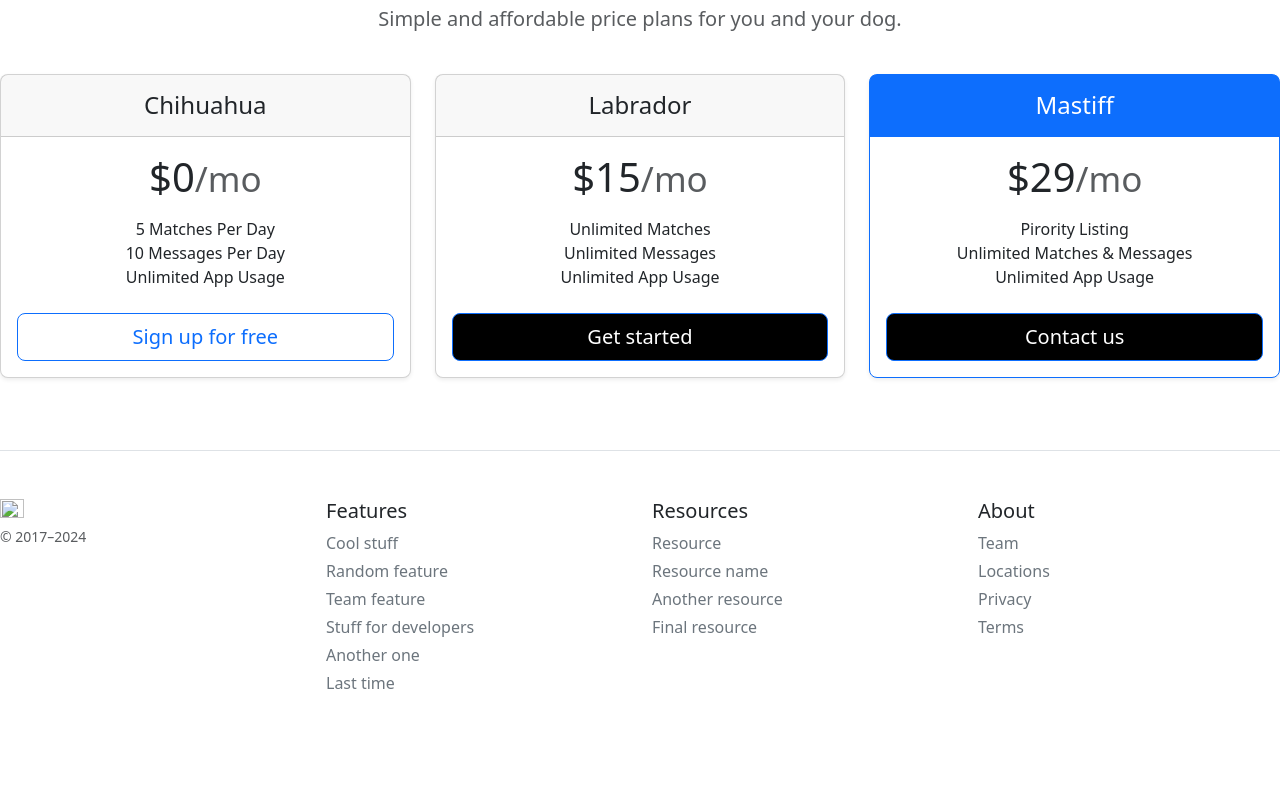
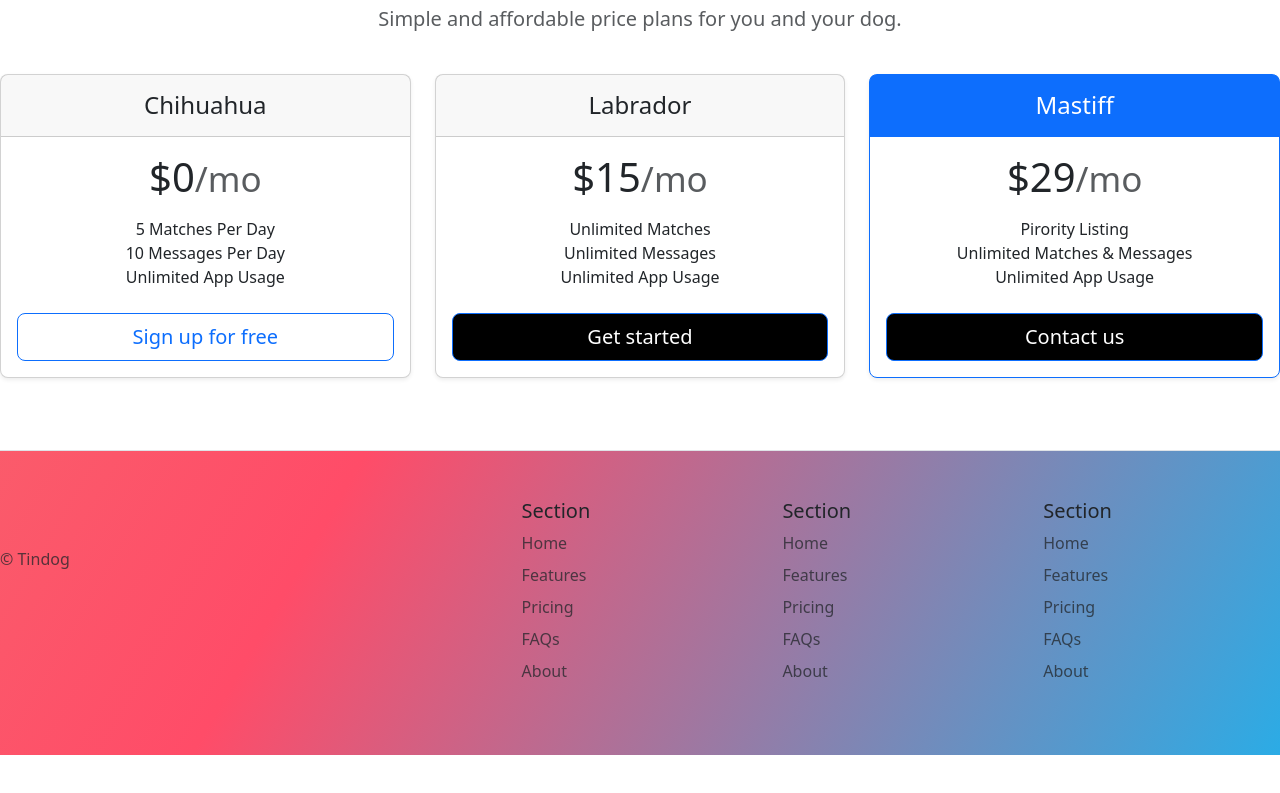
Before and after one commit to itsdevaditya/Web-devlopment-with-angela-yu, a plain HTML site: page 11.3+TinDog+Project/11.3 TinDog Project/index.html in a window 1280 px wide. Shown: the part 1214-2007 px from the top of the page. Before the commit the page ends 1973 px from the top, so only its background shows below. Drawn offline with nearby package versions, Linux system fonts and the light colour scheme.

Commit message:
ADD FOOTER

```diff
--- a/11.3+TinDog+Project/11.3 TinDog Project/index.html
+++ b/11.3+TinDog+Project/11.3 TinDog Project/index.html
@@ -236,42 +236,50 @@
       </div>
     </section>
     <!-- Footer -->
-    <section id="footer">
-      <footer class="pt-4 my-md-5 pt-md-5 border-top">
-        <div class="row">
-          <div class="col-12 col-md">
-            <img class="mb-2" src="/docs/5.3/assets/brand/bootstrap-logo.svg" alt="" width="24" height="19">
-            <small class="d-block mb-3 text-body-secondary">© 2017–2024</small>
+    <section id="footer" class="gradient-background">
+      <footer class="row row-cols-1 row-cols-sm-2 row-cols-md-5 py-5 my-5 border-top ">
+        <div class="col mb-3">
+          <a href="/" class="d-flex align-items-center mb-3 link-body-emphasis text-decoration-none">
+            <svg class="bi me-2" width="40" height="32"><use xlink:href="#bootstrap"></use></svg>
+          </a>
+          <p class="text-body-secondary">© Tindog</p>
         </div>
-          <div class="col-6 col-md">
-            <h5>Features</h5>
-            <ul class="list-unstyled text-small">
-              <li class="mb-1"><a class="link-secondary text-decoration-none" href="#">Cool stuff</a></li>
-              <li class="mb-1"><a class="link-secondary text-decoration-none" href="#">Random feature</a></li>
-              <li class="mb-1"><a class="link-secondary text-decoration-none" href="#">Team feature</a></li>
-              <li class="mb-1"><a class="link-secondary text-decoration-none" href="#">Stuff for developers</a></li>
-              <li class="mb-1"><a class="link-secondary text-decoration-none" href="#">Another one</a></li>
-              <li class="mb-1"><a class="link-secondary text-decoration-none" href="#">Last time</a></li>
+
+        <div class="col mb-3">
+
+        </div>
+
+        <div class="col mb-3">
+          <h5>Section</h5>
+          <ul class="nav flex-column">
+            <li class="nav-item mb-2"><a href="#" class="nav-link p-0 text-body-secondary">Home</a></li>
+            <li class="nav-item mb-2"><a href="#" class="nav-link p-0 text-body-secondary">Features</a></li>
+            <li class="nav-item mb-2"><a href="#" class="nav-link p-0 text-body-secondary">Pricing</a></li>
+            <li class="nav-item mb-2"><a href="#" class="nav-link p-0 text-body-secondary">FAQs</a></li>
+            <li class="nav-item mb-2"><a href="#" class="nav-link p-0 text-body-secondary">About</a></li>
           </ul>
         </div>
-          <div class="col-6 col-md">
-            <h5>Resources</h5>
-            <ul class="list-unstyled text-small">
-              <li class="mb-1"><a class="link-secondary text-decoration-none" href="#">Resource</a></li>
-              <li class="mb-1"><a class="link-secondary text-decoration-none" href="#">Resource name</a></li>
-              <li class="mb-1"><a class="link-secondary text-decoration-none" href="#">Another resource</a></li>
-              <li class="mb-1"><a class="link-secondary text-decoration-none" href="#">Final resource</a></li>
+
+        <div class="col mb-3">
+          <h5>Section</h5>
+          <ul class="nav flex-column">
+            <li class="nav-item mb-2"><a href="#" class="nav-link p-0 text-body-secondary">Home</a></li>
+            <li class="nav-item mb-2"><a href="#" class="nav-link p-0 text-body-secondary">Features</a></li>
+            <li class="nav-item mb-2"><a href="#" class="nav-link p-0 text-body-secondary">Pricing</a></li>
+            <li class="nav-item mb-2"><a href="#" class="nav-link p-0 text-body-secondary">FAQs</a></li>
+            <li class="nav-item mb-2"><a href="#" class="nav-link p-0 text-body-secondary">About</a></li>
           </ul>
         </div>
-          <div class="col-6 col-md">
-            <h5>About</h5>
-            <ul class="list-unstyled text-small">
-              <li class="mb-1"><a class="link-secondary text-decoration-none" href="#">Team</a></li>
-              <li class="mb-1"><a class="link-secondary text-decoration-none" href="#">Locations</a></li>
-              <li class="mb-1"><a class="link-secondary text-decoration-none" href="#">Privacy</a></li>
-              <li class="mb-1"><a class="link-secondary text-decoration-none" href="#">Terms</a></li>
+
+        <div class="col mb-3">
+          <h5>Section</h5>
+          <ul class="nav flex-column">
+            <li class="nav-item mb-2"><a href="#" class="nav-link p-0 text-body-secondary">Home</a></li>
+            <li class="nav-item mb-2"><a href="#" class="nav-link p-0 text-body-secondary">Features</a></li>
+            <li class="nav-item mb-2"><a href="#" class="nav-link p-0 text-body-secondary">Pricing</a></li>
+            <li class="nav-item mb-2"><a href="#" class="nav-link p-0 text-body-secondary">FAQs</a></li>
+            <li class="nav-item mb-2"><a href="#" class="nav-link p-0 text-body-secondary">About</a></li>
           </ul>
-          </div>
         </div>
       </footer>
     </section>
```
Lines whose indentation alone changed are shown as unchanged.
